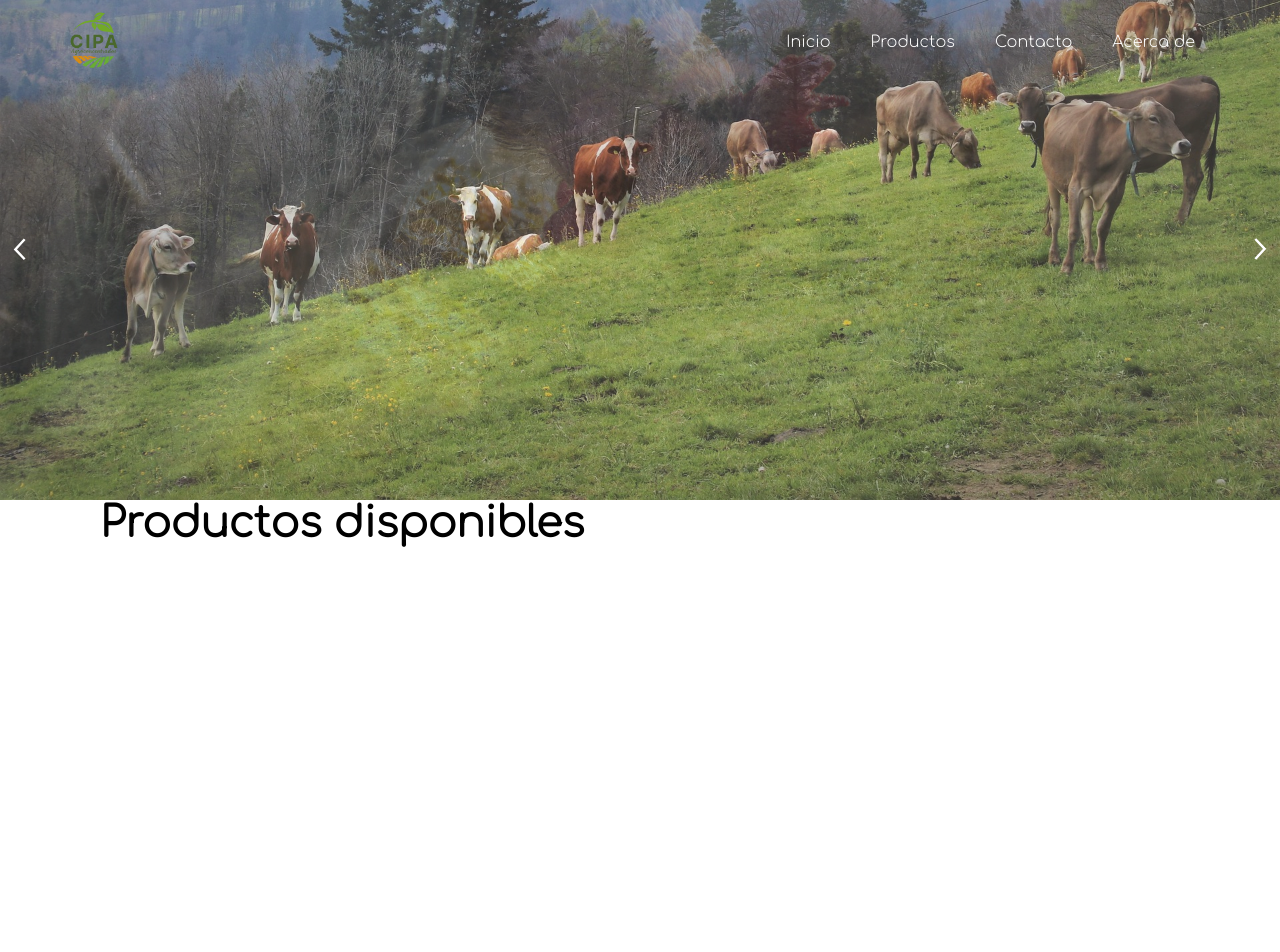
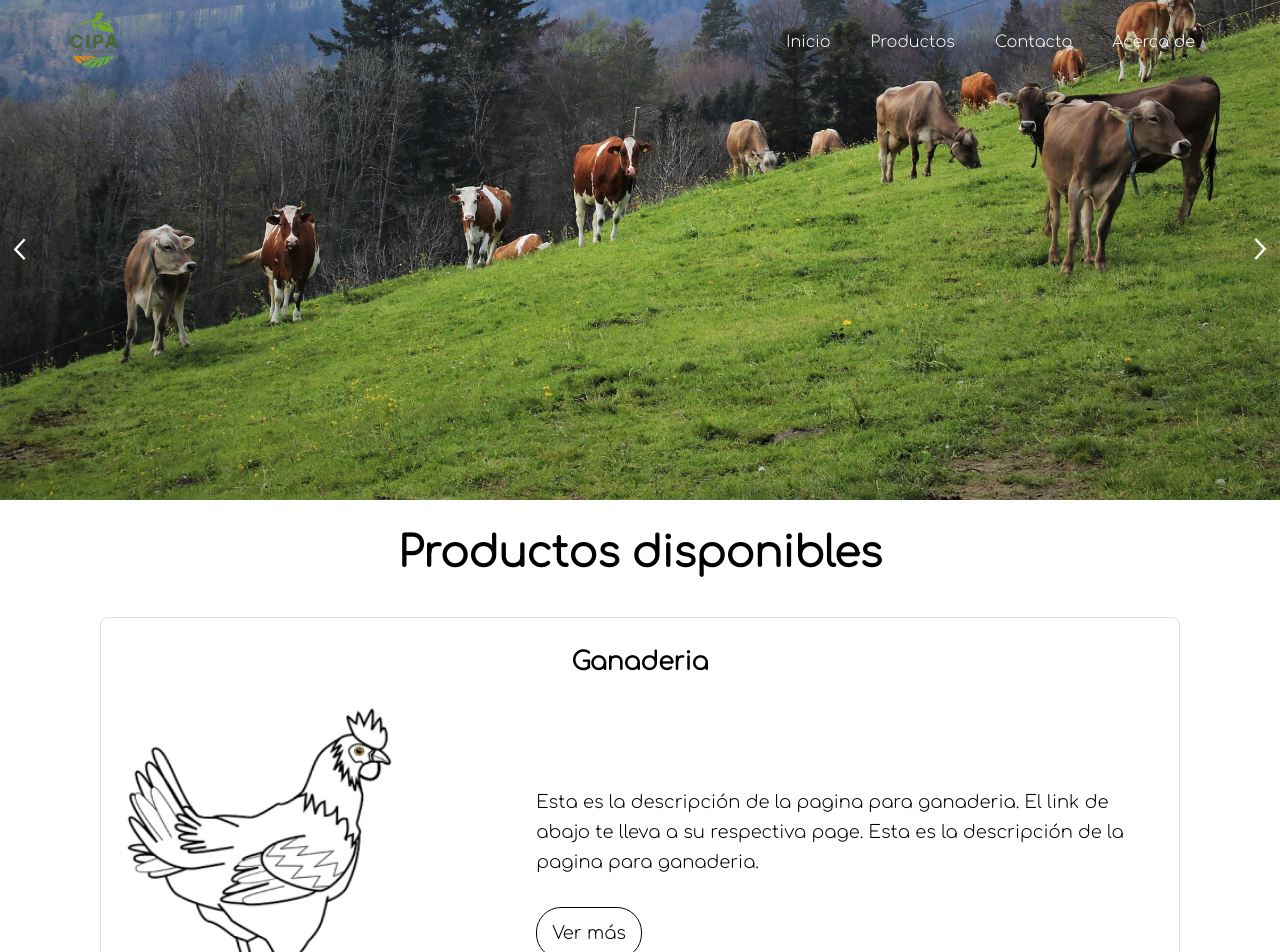
Before and after one commit to andersonP-R/agroconcentrados-cipa, a Next.js app: page /productos in a window 1280 px wide. Shown: the top 952 px of the page. Built offline with nearby package versions, Linux system fonts and the light colour scheme.

Commit message:
product page updates

```diff
--- a/pages/api/hello.js
+++ b/pages/api/hello.js
@@ -1,5 +1,5 @@
 // Next.js API route support: https://nextjs.org/docs/api-routes/introduction
 
 export default function handler(req, res) {
-  res.status(200).json({ name: 'John Doe' })
+  res.status(200).json({ name: "John Doe" });
 }
--- a/sections/productosPage/ProductsSection.jsx
+++ b/sections/productosPage/ProductsSection.jsx
@@ -1,23 +1,166 @@
+import Image from "next/image";
 import styled from "styled-components";
+import { PrimaryButton } from "../../components/ui";
 import { Container } from "../../styles/GlobalStyles";
+
+export const categorias = [
+  {
+    id: 1,
+    title: "Ganaderia",
+    image: "chiken.png",
+    description:
+      "Esta es la descripción de la pagina para ganaderia. El link de abajo te lleva a su respectiva page. Esta es la descripción de la pagina para ganaderia.",
+    url: "ganaderia",
+  },
+  {
+    id: 2,
+    title: "Porcinos",
+    image: "chiken.png",
+    description:
+      "Esta es la descripción de la pagina para porcinos. El link de abajo te lleva a su respectiva page. Esta es la descripción de la pagina para ganaderia.",
+    url: "porcinos",
+  },
+  {
+    id: 3,
+    title: "Avicultura",
+    image: "chiken.png",
+    description:
+      "Esta es la descripción de la pagina para porcinos. El link de abajo te lleva a su respectiva page. Esta es la descripción de la pagina para ganaderia.",
+    url: "avicultura",
+  },
+  {
+    id: 4,
+    title: "Especies Menores",
+    image: "chiken.png",
+    description:
+      "Esta es la descripción de la pagina para porcinos. El link de abajo te lleva a su respectiva page. Esta es la descripción de la pagina para ganaderia.",
+    url: "especies-menores",
+  },
+];
 
 export const ProductsSection = () => {
   return (
     <Container>
       <Wrapper>
         <h1 className="title">Productos disponibles</h1>
+
+        <dir className="categorias">
+          {categorias.map((categoria) => (
+            <div key={categoria.id} className="categoria-card">
+              <h2 className="categoria-card__title">{categoria.title}</h2>
+              <div className="categoria-card__info">
+                <div className="info-img">
+                  <Image
+                    src={`/img/${categoria.image}`}
+                    alt={categoria.image}
+                    width={300}
+                    height={300}
+                  />
+                </div>
+                <div className="info-box">
+                  <p className="info-box__description">
+                    {categoria.description}
+                  </p>
+                  <PrimaryButton
+                    href={`/categorias-de-productos/${categoria.url}`}
+                  >
+                    Ver más
+                  </PrimaryButton>
+                </div>
+              </div>
+            </div>
+          ))}
+        </dir>
       </Wrapper>
     </Container>
   );
 };
 
 const Wrapper = styled.div`
+  display: flex;
+  flex-direction: column;
   width: 100%;
   height: auto;
   max-width: 1200px;
   margin: 0 auto;
 
   .title {
+    align-self: center;
     font-size: clamp(32px, 5vw, 42px);
+    margin: 30px 0 40px 0;
+    text-align: center;
+  }
+
+  .categorias {
+    display: flex;
+    flex-direction: column;
+    width: 100%;
+    min-height: 100vh;
+    height: auto;
+
+    /* tarjeta de cada categoria */
+    .categoria-card {
+      display: flex;
+      flex-direction: column;
+      width: 100%;
+      height: auto;
+      padding: 20px;
+      overflow: hidden;
+      margin-bottom: 50px;
+      border: 1px solid #ddd;
+      border-radius: 8px;
+
+      @media screen and (min-width: 830px) {
+      }
+
+      .categoria-card__title {
+        width: 100%;
+        height: max-content;
+        font-size: 25px;
+        margin: 5px 0 30px 0;
+        text-align: left;
+
+        @media screen and (min-width: 830px) {
+          margin: 10px 0 30px 0;
+
+          text-align: center;
+        }
+      }
+
+      .categoria-card__info {
+        display: flex;
+        flex-direction: column;
+
+        @media screen and (min-width: 830px) {
+          flex-direction: row;
+          justify-content: space-between;
+        }
+
+        .info-img {
+          width: auto;
+          height: 100%;
+          margin-bottom: 30px;
+        }
+
+        .info-box {
+          width: 100%;
+          height: auto;
+          display: flex;
+          flex-direction: column;
+
+          @media screen and (min-width: 830px) {
+            width: 60%;
+            justify-content: center;
+          }
+
+          .info-box__description {
+            font-size: 18px;
+            line-height: 30px;
+            margin-bottom: 30px;
+          }
+        }
+      }
+    }
+    /* fin tarjeta de cada categoria */
   }
 `;
```
Also changed, not shown: pages/categorias-de-productos/[categoria].jsx (added, +46 -0 lines).
